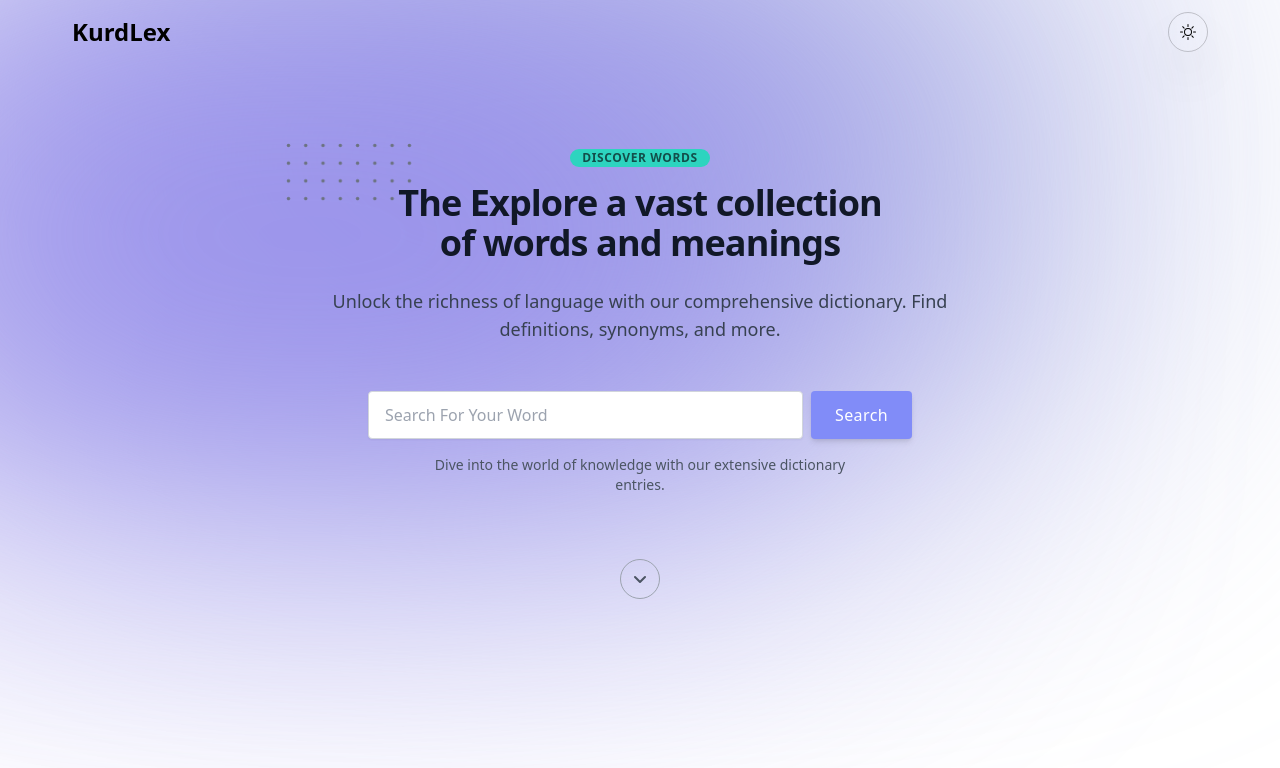
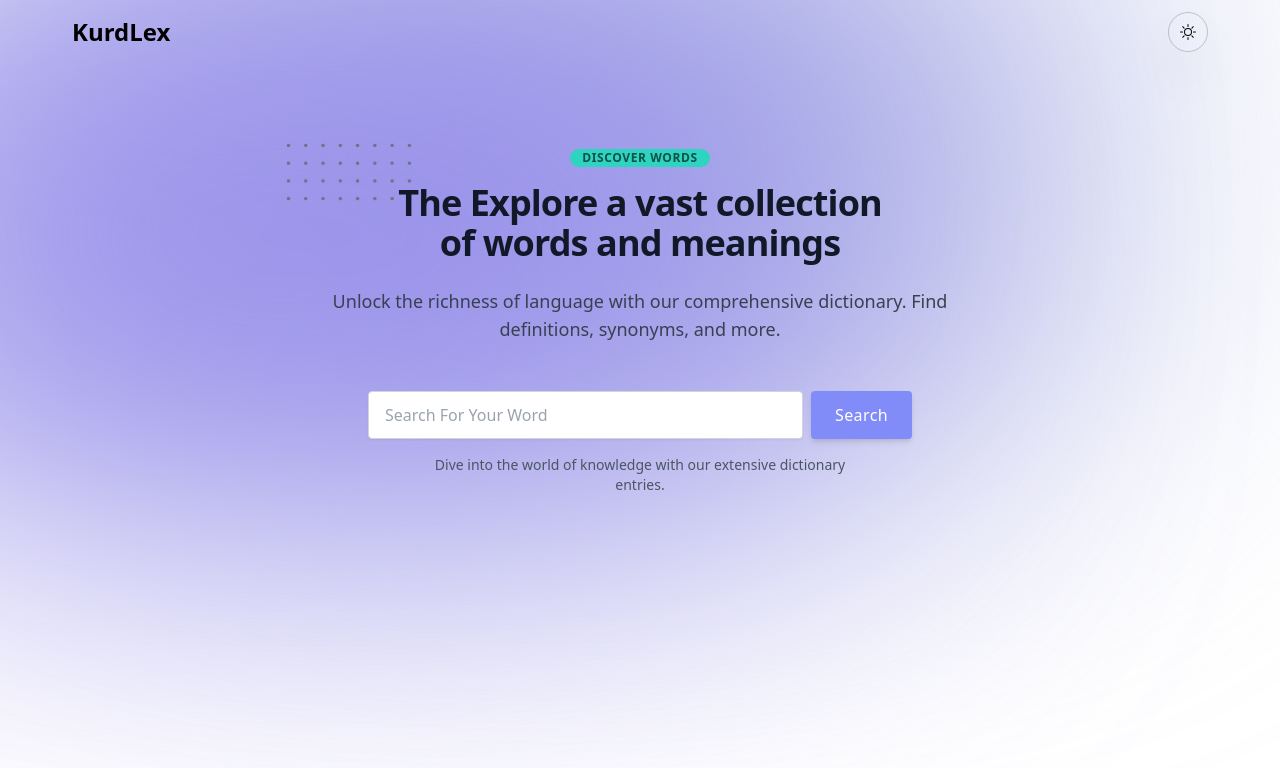
Before and after one commit to mohammedd-jabbar/kurdLex, a Next.js app: page / in a window 1280 px wide. Shown: the top 768 px of the page. Built offline with nearby package versions, Linux system fonts and the light colour scheme.

Commit message:
add translate route

```diff
--- a/app/components/Main.jsx
+++ b/app/components/Main.jsx
@@ -127,23 +127,6 @@ export default function Main() {
                   entries.
                 </p>
               </div>
-              {!isSubmitState && (
-                <a
-                  href="#dictionary"
-                  aria-label="Scroll down"
-                  className="flex items-center justify-center w-10 h-10 mx-auto text-gray-600 duration-300 transform border border-gray-400 rounded-full hover:text-deep-purple-accent-400 hover:border-deep-purple-accent-400 hover:shadow hover:scale-110"
-                >
-                  <svg
-                    xmlns="http://www.w3.org/2000/svg"
-                    width="12"
-                    height="12"
-                    viewBox="0 0 12 12"
-                    fill="currentColor"
-                  >
-                    <path d="M10.293,3.293,6,7.586,1.707,3.293A1,1,0,0,0,.293,4.707l5,5a1,1,0,0,0,1.414,0l5-5a1,1,0,1,0-1.414-1.414Z" />
-                  </svg>
-                </a>
-              )}
             </div>
           </form>
           <Steps />
```
Also changed, not shown: 1 other file (tests, documents, lock files or other folders).
